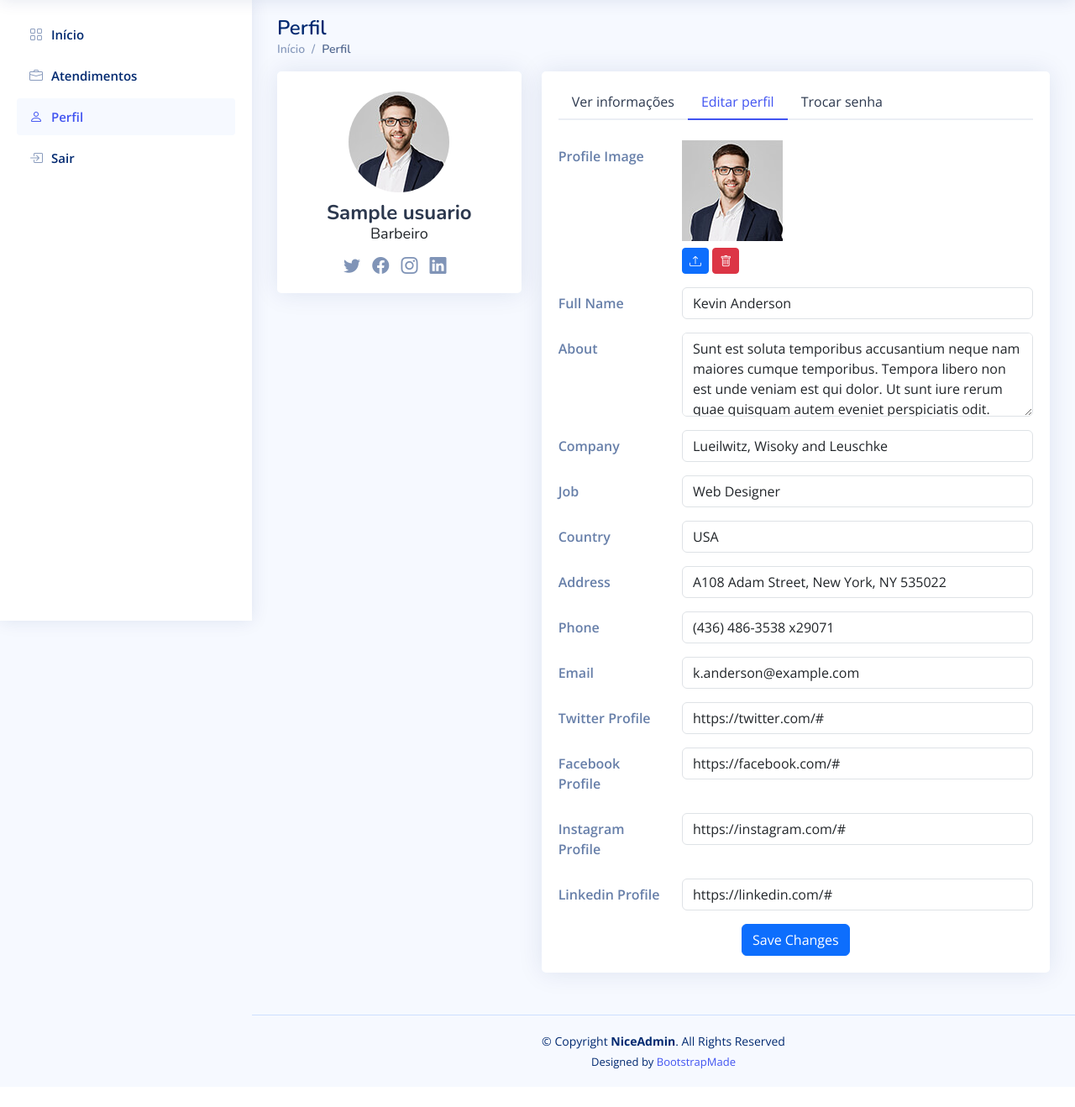
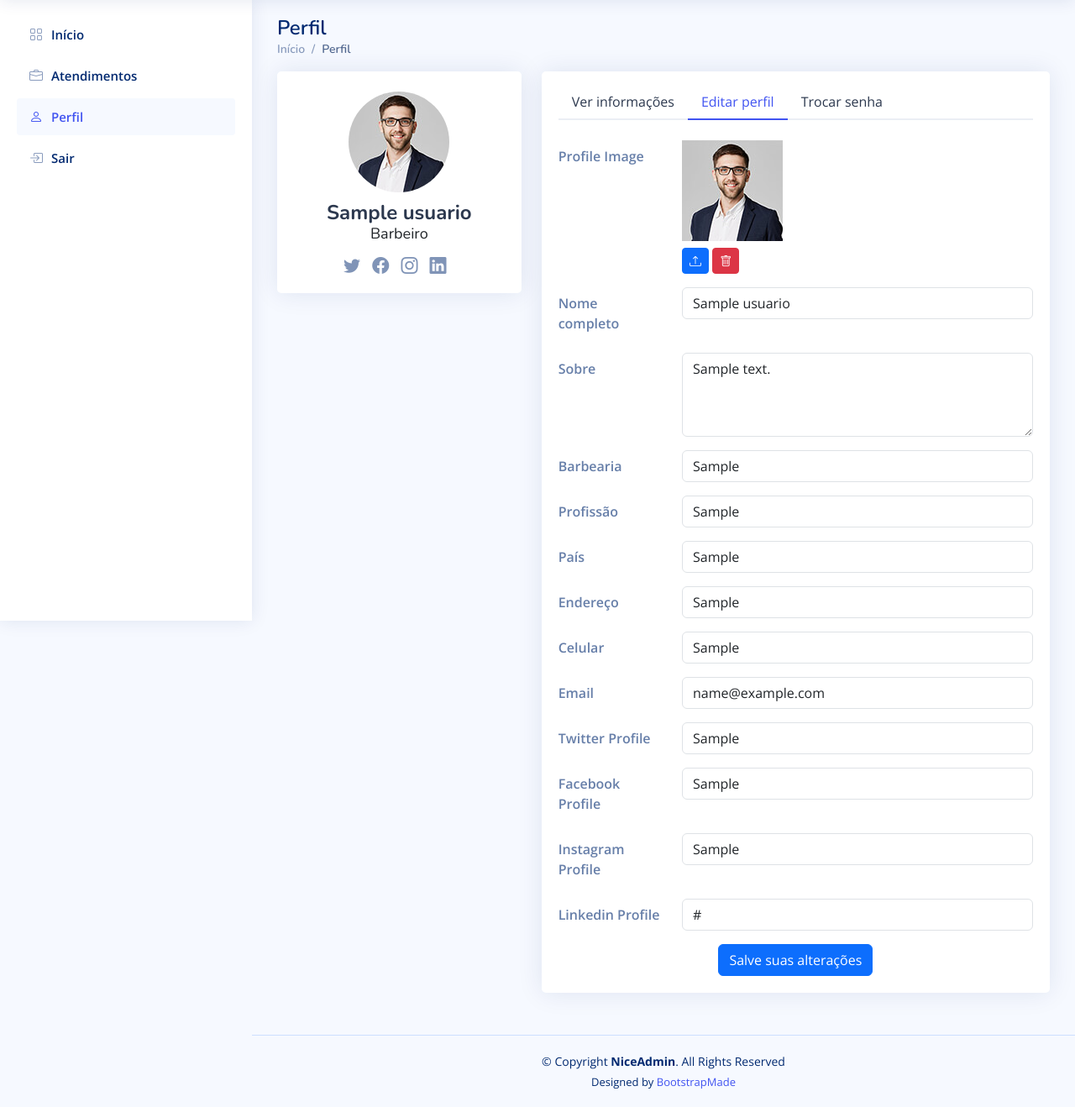
Before and after one commit to jvictorcr/barber, a PHP site: page /site/perfil.php in a window 1280 px wide, after a click on "Editar perfil". Shown: the part 61-1379 px from the top of the page at 84% size. Before the commit the page ends 1334 px from the top, so only its background shows below. Run offline with PHP 8.4, Linux system fonts and the light colour scheme; tables that the repository leaves empty or names only in its code hold one stand-in row (values such as "Sample post"); some libraries are stand-ins or nearby versions.

Commit message:
add perfil

```diff
--- a/site/perfil.php
+++ b/site/perfil.php
@@ -159,6 +159,14 @@ $resultado_user = $consulta->fetch(PDO::FETCH_ASSOC);
     </aside><!-- End Sidebar-->
 
     <main id="main" class="main">
+        <?php
+        $id = '1';
+        $consulta = $pdo->prepare("SELECT * FROM usuarios WHERE id_user = :id_user");
+        $consulta->bindParam(':id_user', $id);
+        $consulta->execute();
+        $consulta_user = $consulta->fetch(PDO::FETCH_ASSOC);
+
+        ?>
 
         <div class="pagetitle">
             <h1>Perfil</h1>
@@ -181,10 +189,10 @@ $resultado_user = $consulta->fetch(PDO::FETCH_ASSOC);
                             <h2><?php echo $resultado_user["nome_user"] ?></h2>
                             <h3>Barbeiro</h3>
                             <div class="social-links mt-2">
-                                <a href="#" class="twitter"><i class="bi bi-twitter"></i></a>
-                                <a href="#" class="facebook"><i class="bi bi-facebook"></i></a>
-                                <a href="#" class="instagram"><i class="bi bi-instagram"></i></a>
-                                <a href="#" class="linkedin"><i class="bi bi-linkedin"></i></a>
+                                <a href="<?php echo $consulta_user["twitter_user"] ?>" class="twitter"><i class="bi bi-twitter"></i></a>
+                                <a href="<?php echo $consulta_user["facebook_user"] ?>" class="facebook"><i class="bi bi-facebook"></i></a>
+                                <a href="<?php echo $consulta_user["instagram_user"] ?>" class="instagram"><i class="bi bi-instagram"></i></a>
+                                <a href="<?php echo $consulta_user["linkedin_user"] ?>" class="linkedin"><i class="bi bi-linkedin"></i></a>
                             </div>
                         </div>
                     </div>
@@ -212,17 +220,9 @@ $resultado_user = $consulta->fetch(PDO::FETCH_ASSOC);
 
                             </ul>
                             <div class="tab-content pt-2">
-                                <?php
-                                $id = '1';
-                                $consulta = $pdo->prepare("SELECT * FROM usuarios WHERE id_user = :id_user");
-                                $consulta->bindParam(':id_user', $id);
-                                $consulta->execute();
-                                $consulta_user = $consulta->fetch(PDO::FETCH_ASSOC);
-
-                                ?>
                                 <div class="tab-pane fade show active profile-overview" id="profile-overview">
                                     <h5 class="card-title">Sobre</h5>
-                                    <p class="small fst-italic"><b><?php echo $consulta_user["nome_user"] ?></b> é um mestre na arte da barbearia, com anos de experiência e uma paixão por criar cortes e estilos que destacam o melhor de cada cliente.</p>
+                                    <p class="small fst-italic"><?php echo $consulta_user["descricao_user"] ?> </p>
 
                                     <h5 class="card-title">Detalhes do perfil</h5>
 
@@ -266,7 +266,7 @@ $resultado_user = $consulta->fetch(PDO::FETCH_ASSOC);
                                 <div class="tab-pane fade profile-edit pt-3" id="profile-edit">
 
                                     <!-- Profile Edit Form -->
-                                    <form>
+                                    <form action="editar_perfil.php" method="POST" id="form-perfil">
                                         <div class="row mb-3">
                                             <label for="profileImage" class="col-md-4 col-lg-3 col-form-label">Profile Image</label>
                                             <div class="col-md-8 col-lg-9">
@@ -279,135 +279,93 @@ $resultado_user = $consulta->fetch(PDO::FETCH_ASSOC);
                                         </div>
 
                                         <div class="row mb-3">
-                                            <label for="fullName" class="col-md-4 col-lg-3 col-form-label">Full Name</label>
+                                            <label for="fullName" class="col-md-4 col-lg-3 col-form-label">Nome completo</label>
                                             <div class="col-md-8 col-lg-9">
-                                                <input name="fullName" type="text" class="form-control" id="fullName" value="Kevin Anderson">
+                                                <input name="fullName" type="text" class="form-control" id="fullName" value="<?php echo $consulta_user["nome_user"] ?>">
                                             </div>
                                         </div>
 
                                         <div class="row mb-3">
-                                            <label for="about" class="col-md-4 col-lg-3 col-form-label">About</label>
+                                            <label for="about" class="col-md-4 col-lg-3 col-form-label">Sobre</label>
                                             <div class="col-md-8 col-lg-9">
-                                                <textarea name="about" class="form-control" id="about" style="height: 100px">Sunt est soluta temporibus accusantium neque nam maiores cumque temporibus. Tempora libero non est unde veniam est qui dolor. Ut sunt iure rerum quae quisquam autem eveniet perspiciatis odit. Fuga sequi sed ea saepe at unde.</textarea>
+                                                <textarea name="about" class="form-control" id="about" style="height: 100px"><?php echo $consulta_user["descricao_user"] ?></textarea>
                                             </div>
                                         </div>
 
                                         <div class="row mb-3">
-                                            <label for="company" class="col-md-4 col-lg-3 col-form-label">Company</label>
+                                            <label for="company" class="col-md-4 col-lg-3 col-form-label">Barbearia</label>
                                             <div class="col-md-8 col-lg-9">
-                                                <input name="company" type="text" class="form-control" id="company" value="Lueilwitz, Wisoky and Leuschke">
+                                                <input name="company" type="text" class="form-control" id="company" value="<?php echo $consulta_user["barbearia_user"] ?>">
                                             </div>
                                         </div>
 
                                         <div class="row mb-3">
-                                            <label for="Job" class="col-md-4 col-lg-3 col-form-label">Job</label>
+                                            <label for="Job" class="col-md-4 col-lg-3 col-form-label">Profissão</label>
                                             <div class="col-md-8 col-lg-9">
-                                                <input name="job" type="text" class="form-control" id="Job" value="Web Designer">
+                                                <input name="job" type="text" class="form-control" id="Job" value="<?php echo $consulta_user["profissao_user"] ?>">
                                             </div>
                                         </div>
 
                                         <div class="row mb-3">
-                                            <label for="Country" class="col-md-4 col-lg-3 col-form-label">Country</label>
+                                            <label for="Country" class="col-md-4 col-lg-3 col-form-label">País</label>
                                             <div class="col-md-8 col-lg-9">
-                                                <input name="country" type="text" class="form-control" id="Country" value="USA">
+                                                <input name="country" type="text" class="form-control" id="Country" value="<?php echo $consulta_user["pais_user"] ?>" readonly>
                                             </div>
                                         </div>
 
                                         <div class="row mb-3">
-                                            <label for="Address" class="col-md-4 col-lg-3 col-form-label">Address</label>
+                                            <label for="Address" class="col-md-4 col-lg-3 col-form-label">Endereço</label>
                                             <div class="col-md-8 col-lg-9">
-                                                <input name="address" type="text" class="form-control" id="Address" value="A108 Adam Street, New York, NY 535022">
+                                                <input name="address" type="text" class="form-control" id="Address" value="<?php echo $consulta_user["endereco_user"] ?>">
                                             </div>
                                         </div>
 
                                         <div class="row mb-3">
-                                            <label for="Phone" class="col-md-4 col-lg-3 col-form-label">Phone</label>
+                                            <label for="Phone" class="col-md-4 col-lg-3 col-form-label">Celular</label>
                                             <div class="col-md-8 col-lg-9">
-                                                <input name="phone" type="text" class="form-control" id="Phone" value="(436) 486-3538 x29071">
+                                                <input name="phone" type="text" class="form-control" id="Phone" value="<?php echo $consulta_user["celular_user"] ?>">
                                             </div>
                                         </div>
 
                                         <div class="row mb-3">
                                             <label for="Email" class="col-md-4 col-lg-3 col-form-label">Email</label>
                                             <div class="col-md-8 col-lg-9">
-                                                <input name="email" type="email" class="form-control" id="Email" value="k.anderson@example.com">
+                                                <input name="email" type="email" class="form-control" id="Email" value="<?php echo $consulta_user["email_user"] ?>">
                                             </div>
                                         </div>
 
                                         <div class="row mb-3">
                                             <label for="Twitter" class="col-md-4 col-lg-3 col-form-label">Twitter Profile</label>
                                             <div class="col-md-8 col-lg-9">
-                                                <input name="twitter" type="text" class="form-control" id="Twitter" value="https://twitter.com/#">
+                                                <input name="twitter" type="text" class="form-control" id="Twitter" value="<?php echo $consulta_user["twitter_user"] ?>">
                                             </div>
                                         </div>
 
                                         <div class="row mb-3">
                                             <label for="Facebook" class="col-md-4 col-lg-3 col-form-label">Facebook Profile</label>
                                             <div class="col-md-8 col-lg-9">
-                                                <input name="facebook" type="text" class="form-control" id="Facebook" value="https://facebook.com/#">
+                                                <input name="facebook" type="text" class="form-control" id="Facebook" value="<?php echo $consulta_user["facebook_user"] ?>">
                                             </div>
                                         </div>
 
                                         <div class="row mb-3">
                                             <label for="Instagram" class="col-md-4 col-lg-3 col-form-label">Instagram Profile</label>
                                             <div class="col-md-8 col-lg-9">
-                                                <input name="instagram" type="text" class="form-control" id="Instagram" value="https://instagram.com/#">
+                                                <input name="instagram" type="text" class="form-control" id="Instagram" value="<?php echo $consulta_user["instagram_user"] ?>">
                                             </div>
                                         </div>
 
                                         <div class="row mb-3">
                                             <label for="Linkedin" class="col-md-4 col-lg-3 col-form-label">Linkedin Profile</label>
                                             <div class="col-md-8 col-lg-9">
-                                                <input name="linkedin" type="text" class="form-control" id="Linkedin" value="https://linkedin.com/#">
+                                                <input name="linkedin" type="text" class="form-control" id="Linkedin" value="<?php echo $consulta_user["linkedin_user"] ?>">
                                             </div>
                                         </div>
 
                                         <div class="text-center">
-                                            <button type="submit" class="btn btn-primary">Save Changes</button>
+                                            <button type="submit" class="btn btn-primary">Salve suas alterações</button>
                                         </div>
                                     </form><!-- End Profile Edit Form -->
-
-                                </div>
-
-                                <div class="tab-pane fade pt-3" id="profile-settings">
-
-                                    <!-- Settings Form -->
-                                    <form>
-
-                                        <div class="row mb-3">
-                                            <label for="fullName" class="col-md-4 col-lg-3 col-form-label">Email Notifications</label>
-                                            <div class="col-md-8 col-lg-9">
-                                                <div class="form-check">
-                                                    <input class="form-check-input" type="checkbox" id="changesMade" checked>
-                                                    <label class="form-check-label" for="changesMade">
-                                                        Changes made to your account
-                                                    </label>
-                                                </div>
-                                                <div class="form-check">
-                                                    <input class="form-check-input" type="checkbox" id="newProducts" checked>
-                                                    <label class="form-check-label" for="newProducts">
-                                                        Information on new products and services
-                                                    </label>
-                                                </div>
-                                                <div class="form-check">
-                                                    <input class="form-check-input" type="checkbox" id="proOffers">
-                                                    <label class="form-check-label" for="proOffers">
-                                                        Marketing and promo offers
-                                                    </label>
-                                                </div>
-                                                <div class="form-check">
-                                                    <input class="form-check-input" type="checkbox" id="securityNotify" checked disabled>
-                                                    <label class="form-check-label" for="securityNotify">
-                                                        Security alerts
-                                                    </label>
-                                                </div>
-                                            </div>
-                                        </div>
-
-                                        <div class="text-center">
-                                            <button type="submit" class="btn btn-primary">Save Changes</button>
-                                        </div>
-                                    </form><!-- End settings Form -->
 
                                 </div>
 
@@ -416,28 +374,28 @@ $resultado_user = $consulta->fetch(PDO::FETCH_ASSOC);
                                     <form>
 
                                         <div class="row mb-3">
-                                            <label for="currentPassword" class="col-md-4 col-lg-3 col-form-label">Current Password</label>
+                                            <label for="currentPassword" class="col-md-4 col-lg-3 col-form-label">Senha antiga</label>
                                             <div class="col-md-8 col-lg-9">
                                                 <input name="password" type="password" class="form-control" id="currentPassword">
                                             </div>
                                         </div>
 
                                         <div class="row mb-3">
-                                            <label for="newPassword" class="col-md-4 col-lg-3 col-form-label">New Password</label>
+                                            <label for="newPassword" class="col-md-4 col-lg-3 col-form-label">Nova senha</label>
                                             <div class="col-md-8 col-lg-9">
                                                 <input name="newpassword" type="password" class="form-control" id="newPassword">
                                             </div>
                                         </div>
 
                                         <div class="row mb-3">
-                                            <label for="renewPassword" class="col-md-4 col-lg-3 col-form-label">Re-enter New Password</label>
+                                            <label for="renewPassword" class="col-md-4 col-lg-3 col-form-label">Repita a senha</label>
                                             <div class="col-md-8 col-lg-9">
                                                 <input name="renewpassword" type="password" class="form-control" id="renewPassword">
                                             </div>
                                         </div>
 
                                         <div class="text-center">
-                                            <button type="submit" class="btn btn-primary">Change Password</button>
+                                            <button type="submit" class="btn btn-primary">Trocar senha</button>
                                         </div>
                                     </form><!-- End Change Password Form -->
 
```
Also changed, not shown: site/editar_perfil.php (added).
